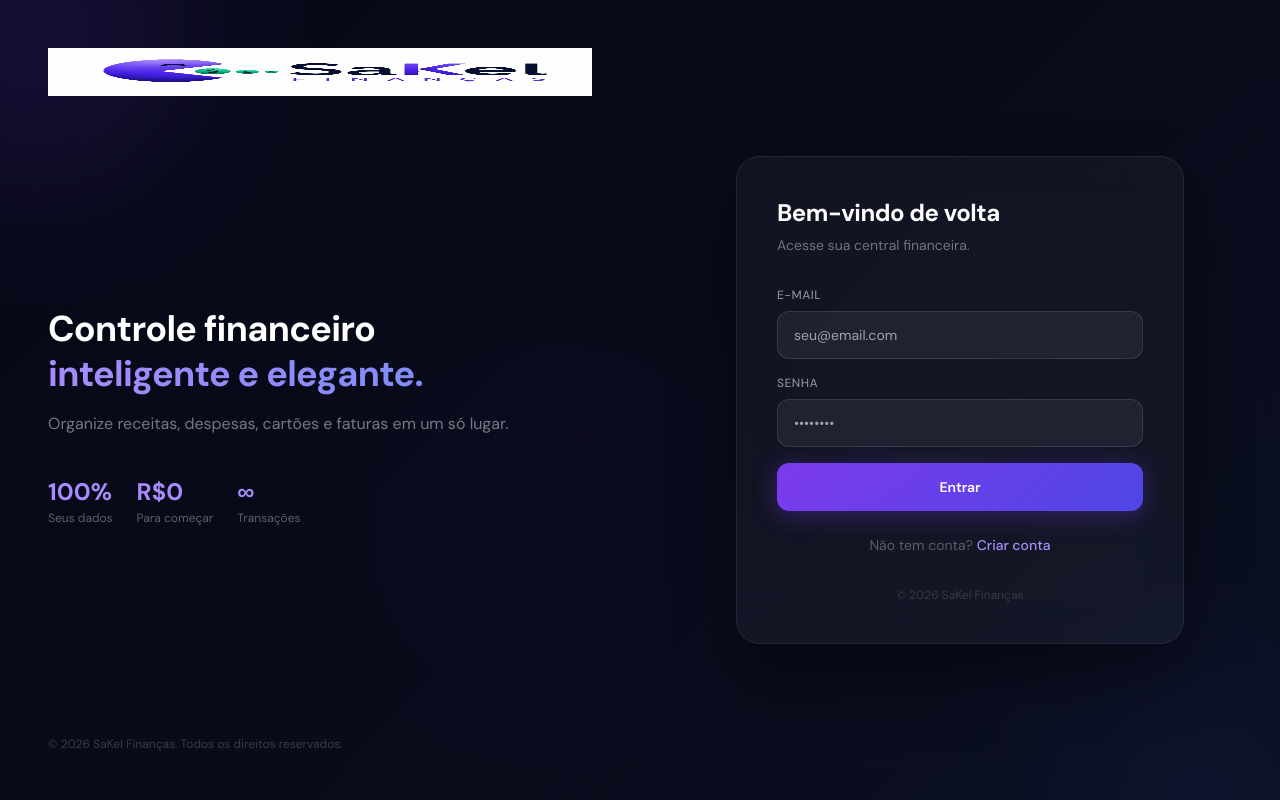
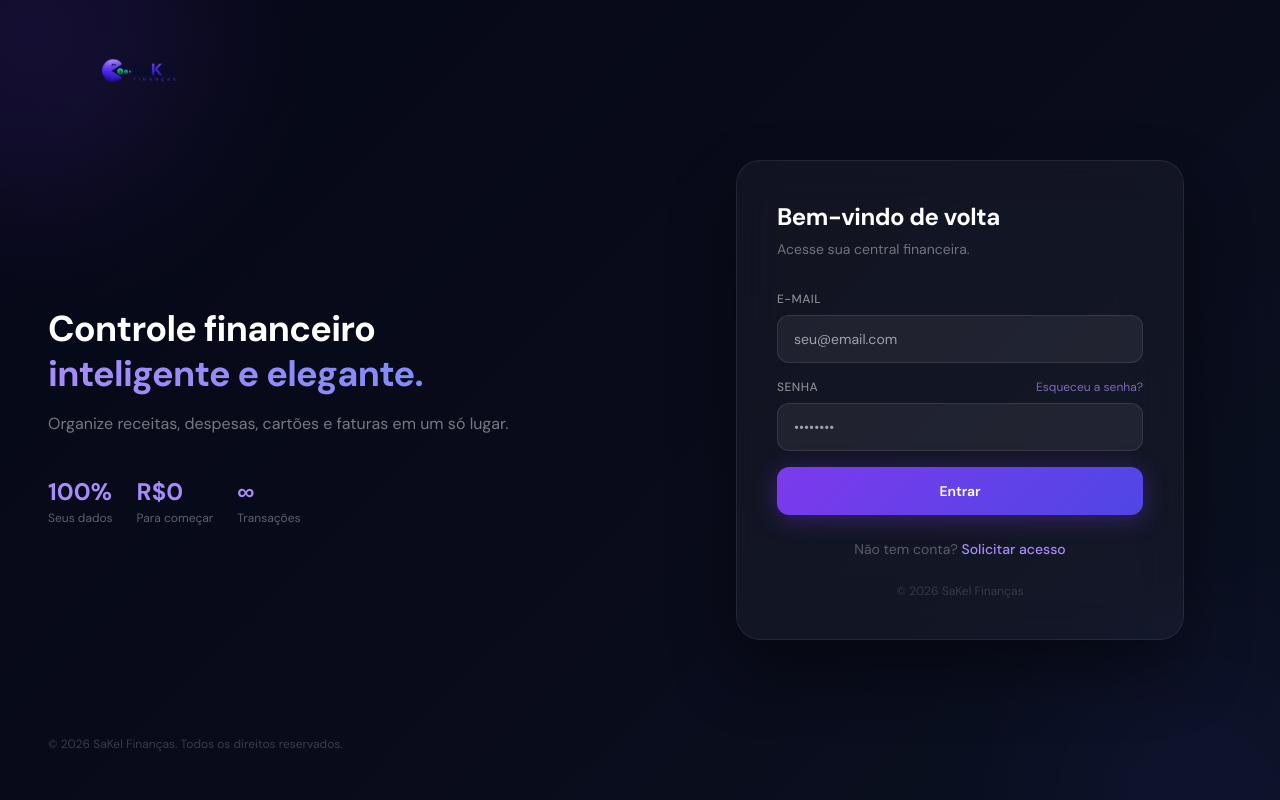
Before and after one commit to kelvencruz/SaKel-Finan-as-Pessoais, a Next.js app: page /auth/login in a window 1280 px wide. Built offline with nearby package versions, Linux system fonts and the light colour scheme; no server answers.

Commit message:
fix: login e logo corrigidos

```diff
--- a/src/app/auth/login/page.tsx
+++ b/src/app/auth/login/page.tsx
@@ -41,33 +41,20 @@ export default function LoginPage() {
       className="min-h-screen flex"
       style={{ background: 'linear-gradient(135deg, #050816 0%, #090B1A 50%, #0A1020 100%)' }}
     >
-      {/* Glow de fundo */}
+      {/* Glows */}
       <div className="absolute inset-0 overflow-hidden pointer-events-none">
-        <div
-          className="absolute -top-40 -left-40 w-96 h-96 rounded-full opacity-20"
-          style={{ background: 'radial-gradient(circle, #7c3aed, transparent)', filter: 'blur(80px)' }}
-        />
-        <div
-          className="absolute -bottom-40 -right-20 w-80 h-80 rounded-full opacity-15"
-          style={{ background: 'radial-gradient(circle, #4f46e5, transparent)', filter: 'blur(100px)' }}
-        />
-        <div
-          className="absolute top-1/2 left-1/3 w-64 h-64 rounded-full opacity-10"
-          style={{ background: 'radial-gradient(circle, #6d28d9, transparent)', filter: 'blur(120px)' }}
-        />
+        <div className="absolute -top-40 -left-40 w-96 h-96 rounded-full opacity-20"
+          style={{ background: 'radial-gradient(circle, #7c3aed, transparent)', filter: 'blur(80px)' }} />
+        <div className="absolute -bottom-40 -right-20 w-80 h-80 rounded-full opacity-15"
+          style={{ background: 'radial-gradient(circle, #4f46e5, transparent)', filter: 'blur(100px)' }} />
       </div>
 
-      {/* Esquerda — branding (só desktop) */}
+      {/* Esquerda — branding desktop */}
       <div className="hidden lg:flex flex-col justify-between w-1/2 p-12 relative">
-        {/* Logo */}
-        <img src="/sakel-logo.png" alt="SaKel Finanças" className="h-12 w-auto" />
+        <img src="/sakel-logo.png" alt="SaKel Finanças" className="h-12 w-auto object-contain" style={{ maxWidth: '180px' }} />
 
-        {/* Headline central */}
         <div>
-          <h2
-            className="text-4xl font-bold leading-tight mb-4"
-            style={{ color: '#ffffff', letterSpacing: '-.02em' }}
-          >
+          <h2 className="text-4xl font-bold leading-tight mb-4" style={{ color: '#ffffff', letterSpacing: '-.02em' }}>
             Controle financeiro<br />
             <span style={{ background: 'linear-gradient(90deg, #a78bfa, #818cf8)', WebkitBackgroundClip: 'text', WebkitTextFillColor: 'transparent' }}>
               inteligente e elegante.
@@ -76,14 +63,8 @@ export default function LoginPage() {
           <p className="text-base" style={{ color: 'rgba(255,255,255,0.45)' }}>
             Organize receitas, despesas, cartões e faturas em um só lugar.
           </p>
-
-          {/* Mini stats */}
           <div className="flex gap-6 mt-10">
-            {[
-              { value: '100%', label: 'Seus dados' },
-              { value: 'R$0', label: 'Para começar' },
-              { value: '∞', label: 'Transações' },
-            ].map(s => (
+            {[{ value: '100%', label: 'Seus dados' }, { value: 'R$0', label: 'Para começar' }, { value: '∞', label: 'Transações' }].map(s => (
               <div key={s.label}>
                 <p className="text-2xl font-bold" style={{ color: '#a78bfa' }}>{s.value}</p>
                 <p className="text-xs mt-0.5" style={{ color: 'rgba(255,255,255,0.35)' }}>{s.label}</p>
@@ -92,68 +73,45 @@ export default function LoginPage() {
           </div>
         </div>
 
-        {/* Footer */}
-        <p className="text-xs" style={{ color: 'rgba(255,255,255,0.2)' }}>
-          © 2026 SaKel Finanças. Todos os direitos reservados.
-        </p>
+        <p className="text-xs" style={{ color: 'rgba(255,255,255,0.2)' }}>© 2026 SaKel Finanças. Todos os direitos reservados.</p>
       </div>
 
-      {/* Direita — card de login */}
+      {/* Direita — card */}
       <div className="flex-1 flex items-center justify-center p-6 relative">
-        <div
-          className="w-full max-w-md"
-          style={{
+        <div className="w-full max-w-md" style={{
           background: 'rgba(255,255,255,0.04)',
           backdropFilter: 'blur(24px)',
           border: '1px solid rgba(255,255,255,0.08)',
           borderRadius: '24px',
           padding: '40px',
           boxShadow: '0 32px 64px rgba(0,0,0,0.4)',
-          }}
-        >
-          {/* Logo mobile */}
-          <div className="lg:hidden mb-8 flex justify-center">
-            <img src="/sakel-logo.png" alt="SaKel Finanças" className="h-10 w-auto" />
+        }}>
+
+          {/* Logo mobile — centralizada, sem fundo */}
+          <div className="lg:hidden flex justify-center mb-8">
+            <img src="/sakel-logo.png" alt="SaKel Finanças" className="h-10 w-auto object-contain" style={{ maxWidth: '160px' }} />
           </div>
 
-          {/* Headline */}
           <div className="mb-8">
-            <h1
-              className="text-2xl font-bold mb-1.5"
-              style={{ color: '#ffffff', letterSpacing: '-.02em' }}
-            >
+            <h1 className="text-2xl font-bold mb-1.5" style={{ color: '#ffffff', letterSpacing: '-.02em' }}>
               {isSignUp ? 'Criar sua conta' : 'Bem-vindo de volta'}
             </h1>
             <p className="text-sm" style={{ color: 'rgba(255,255,255,0.4)' }}>
-              {isSignUp
-                ? 'Comece a organizar suas finanças agora.'
-                : 'Acesse sua central financeira.'}
+              {isSignUp ? 'Comece a organizar suas finanças agora.' : 'Acesse sua central financeira.'}
             </p>
           </div>
 
-          {/* Form */}
           <form onSubmit={handleSubmit} className="space-y-4">
             {/* Email */}
             <div>
-              <label
-                className="block text-xs font-medium mb-2"
-                style={{ color: 'rgba(255,255,255,0.5)', letterSpacing: '.04em', textTransform: 'uppercase' }}
-              >
+              <label className="block text-xs font-medium mb-2"
+                style={{ color: 'rgba(255,255,255,0.5)', letterSpacing: '.04em', textTransform: 'uppercase' }}>
                 E-mail
               </label>
-              <input
-                type="email"
-                value={email}
-                onChange={e => setEmail(e.target.value)}
-                required
+              <input type="email" value={email} onChange={e => setEmail(e.target.value)} required
                 placeholder="seu@email.com"
-                className="w-full h-12 px-4 rounded-xl text-sm transition-all outline-none"
-                style={{
-                  background: 'rgba(255,255,255,0.06)',
-                  border: '1px solid rgba(255,255,255,0.1)',
-                  color: '#ffffff',
-                  caretColor: '#a78bfa',
-                }}
+                className="w-full h-12 px-4 rounded-xl text-sm outline-none transition-all"
+                style={{ background: 'rgba(255,255,255,0.06)', border: '1px solid rgba(255,255,255,0.1)', color: '#ffffff', caretColor: '#a78bfa' }}
                 onFocus={e => { e.target.style.border = '1px solid rgba(167,139,250,0.5)'; e.target.style.boxShadow = '0 0 0 3px rgba(167,139,250,0.1)' }}
                 onBlur={e =>  { e.target.style.border = '1px solid rgba(255,255,255,0.1)'; e.target.style.boxShadow = 'none' }}
               />
@@ -161,62 +119,44 @@ export default function LoginPage() {
 
             {/* Senha */}
             <div>
-              <label
-                className="block text-xs font-medium mb-2"
-                style={{ color: 'rgba(255,255,255,0.5)', letterSpacing: '.04em', textTransform: 'uppercase' }}
-              >
+              <div className="flex items-center justify-between mb-2">
+                <label className="text-xs font-medium"
+                  style={{ color: 'rgba(255,255,255,0.5)', letterSpacing: '.04em', textTransform: 'uppercase' }}>
                   Senha
                 </label>
-              <input
-                type="password"
-                value={password}
-                onChange={e => setPassword(e.target.value)}
-                required
-                minLength={6}
+                {!isSignUp && (
+                  <button type="button" className="text-xs" style={{ color: 'rgba(167,139,250,0.7)' }}>
+                    Esqueceu a senha?
+                  </button>
+                )}
+              </div>
+              <input type="password" value={password} onChange={e => setPassword(e.target.value)} required minLength={6}
                 placeholder="••••••••"
-                className="w-full h-12 px-4 rounded-xl text-sm transition-all outline-none"
-                style={{
-                  background: 'rgba(255,255,255,0.06)',
-                  border: '1px solid rgba(255,255,255,0.1)',
-                  color: '#ffffff',
-                  caretColor: '#a78bfa',
-                }}
+                className="w-full h-12 px-4 rounded-xl text-sm outline-none transition-all"
+                style={{ background: 'rgba(255,255,255,0.06)', border: '1px solid rgba(255,255,255,0.1)', color: '#ffffff', caretColor: '#a78bfa' }}
                 onFocus={e => { e.target.style.border = '1px solid rgba(167,139,250,0.5)'; e.target.style.boxShadow = '0 0 0 3px rgba(167,139,250,0.1)' }}
                 onBlur={e =>  { e.target.style.border = '1px solid rgba(255,255,255,0.1)'; e.target.style.boxShadow = 'none' }}
               />
             </div>
 
-            {/* Erros / mensagens */}
             {error && (
-              <div
-                className="px-4 py-3 rounded-xl text-sm"
-                style={{ background: 'rgba(239,68,68,0.1)', border: '1px solid rgba(239,68,68,0.2)', color: '#fca5a5' }}
-              >
+              <div className="px-4 py-3 rounded-xl text-sm"
+                style={{ background: 'rgba(239,68,68,0.1)', border: '1px solid rgba(239,68,68,0.2)', color: '#fca5a5' }}>
                 {error}
               </div>
             )}
             {message && (
-              <div
-                className="px-4 py-3 rounded-xl text-sm"
-                style={{ background: 'rgba(34,197,94,0.1)', border: '1px solid rgba(34,197,94,0.2)', color: '#86efac' }}
-              >
+              <div className="px-4 py-3 rounded-xl text-sm"
+                style={{ background: 'rgba(34,197,94,0.1)', border: '1px solid rgba(34,197,94,0.2)', color: '#86efac' }}>
                 {message}
               </div>
             )}
 
-            {/* Botão */}
-            <button
-              type="submit"
-              disabled={loading}
-              className="w-full h-12 rounded-xl text-sm font-semibold transition-all disabled:opacity-50"
-              style={{
-                background: 'linear-gradient(135deg, #7c3aed, #4f46e5)',
-                color: '#ffffff',
-                boxShadow: '0 4px 24px rgba(124,58,237,0.35)',
-                letterSpacing: '-.01em',
-              }}
-              onMouseEnter={e => { (e.currentTarget as HTMLElement).style.transform = 'scale(1.01)'; (e.currentTarget as HTMLElement).style.boxShadow = '0 6px 28px rgba(124,58,237,0.5)' }}
-              onMouseLeave={e => { (e.currentTarget as HTMLElement).style.transform = 'scale(1)';    (e.currentTarget as HTMLElement).style.boxShadow = '0 4px 24px rgba(124,58,237,0.35)' }}
+            <button type="submit" disabled={loading}
+              className="w-full h-12 rounded-xl text-sm font-semibold transition-all disabled:opacity-50 mt-2"
+              style={{ background: 'linear-gradient(135deg, #7c3aed, #4f46e5)', color: '#ffffff', boxShadow: '0 4px 24px rgba(124,58,237,0.35)', letterSpacing: '-.01em' }}
+              onMouseEnter={e => { const el = e.currentTarget as HTMLElement; el.style.transform = 'scale(1.01)'; el.style.boxShadow = '0 6px 28px rgba(124,58,237,0.5)' }}
+              onMouseLeave={e => { const el = e.currentTarget as HTMLElement; el.style.transform = 'scale(1)';    el.style.boxShadow = '0 4px 24px rgba(124,58,237,0.35)' }}
               onMouseDown={e =>  { (e.currentTarget as HTMLElement).style.transform = 'scale(0.99)' }}
               onMouseUp={e =>    { (e.currentTarget as HTMLElement).style.transform = 'scale(1.01)' }}
             >
@@ -224,35 +164,17 @@ export default function LoginPage() {
             </button>
           </form>
 
-          {/* Toggle signup/login */}
           <div className="mt-6 text-center">
-            {isSignUp ? (
             <p className="text-sm" style={{ color: 'rgba(255,255,255,0.3)' }}>
-                Já tem conta?{' '}
-                <button
-                  onClick={() => { setIsSignUp(false); setError(null); setMessage(null) }}
-                  className="font-medium transition-colors"
-                  style={{ color: '#a78bfa' }}
-                >
-                  Entrar
+              {isSignUp ? 'Já tem conta?' : 'Não tem conta?'}{' '}
+              <button onClick={() => { setIsSignUp(!isSignUp); setError(null); setMessage(null) }}
+                className="font-medium" style={{ color: '#a78bfa' }}>
+                {isSignUp ? 'Entrar' : 'Solicitar acesso'}
               </button>
             </p>
-            ) : (
-              <p className="text-sm" style={{ color: 'rgba(255,255,255,0.3)' }}>
-                Não tem conta?{' '}
-                <button
-                  onClick={() => { setIsSignUp(true); setError(null); setMessage(null) }}
-                  className="font-medium transition-colors"
-                  style={{ color: '#a78bfa' }}
-                >
-                  Criar conta
-                </button>
-              </p>
-            )}
           </div>
 
-          {/* Footer */}
-          <p className="text-center text-xs mt-8" style={{ color: 'rgba(255,255,255,0.15)' }}>
+          <p className="text-center text-xs mt-6" style={{ color: 'rgba(255,255,255,0.15)' }}>
             © 2026 SaKel Finanças
           </p>
         </div>
--- a/src/app/globals.css
+++ b/src/app/globals.css
@@ -169,11 +169,10 @@ a, button {
   border-color: var(--color-border-md) !important;
  /* ── Logo adaptável ao tema ─────────────────────────────── */
 .sakel-logo {
-  mix-blend-mode: multiply;
+  mix-blend-mode: normal;
 }
 
 [data-theme="dark"] .sakel-logo {
-  mix-blend-mode: normal;
   filter: brightness(0) invert(1) opacity(0.9);
 }
 }
```
Also changed, not shown: public/sakel-logo.png. Lines whose indentation alone changed are shown as unchanged.
